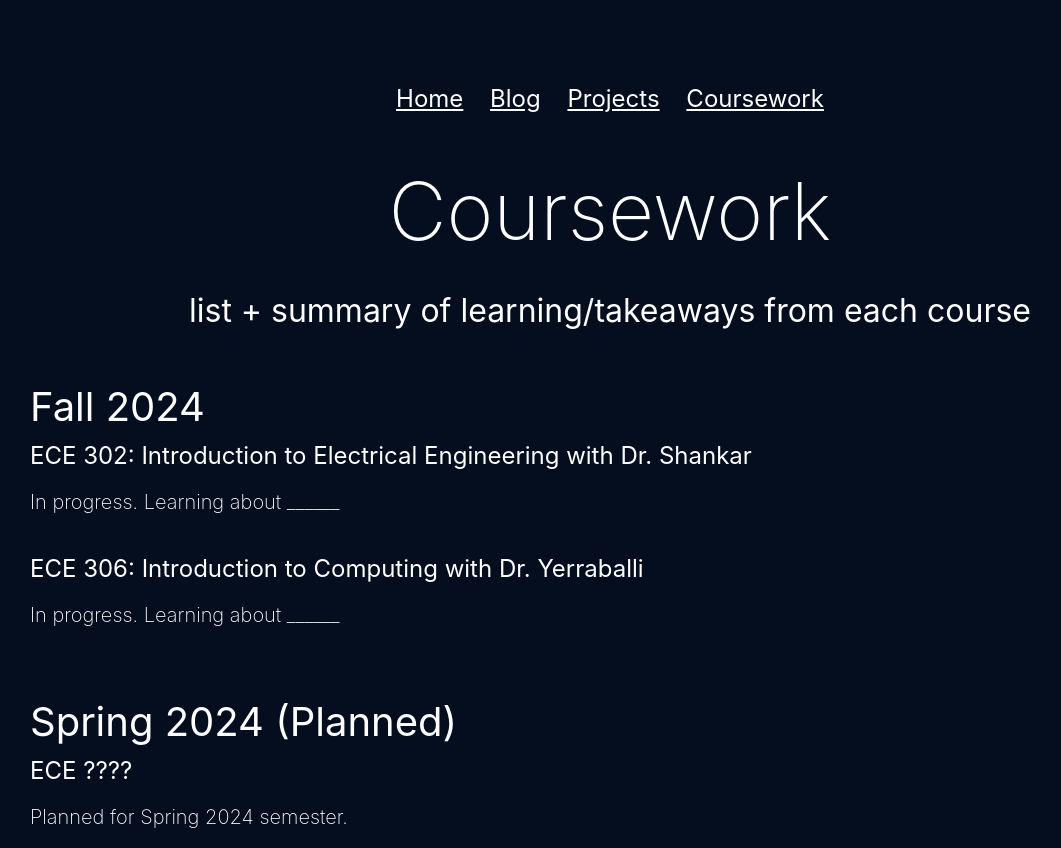
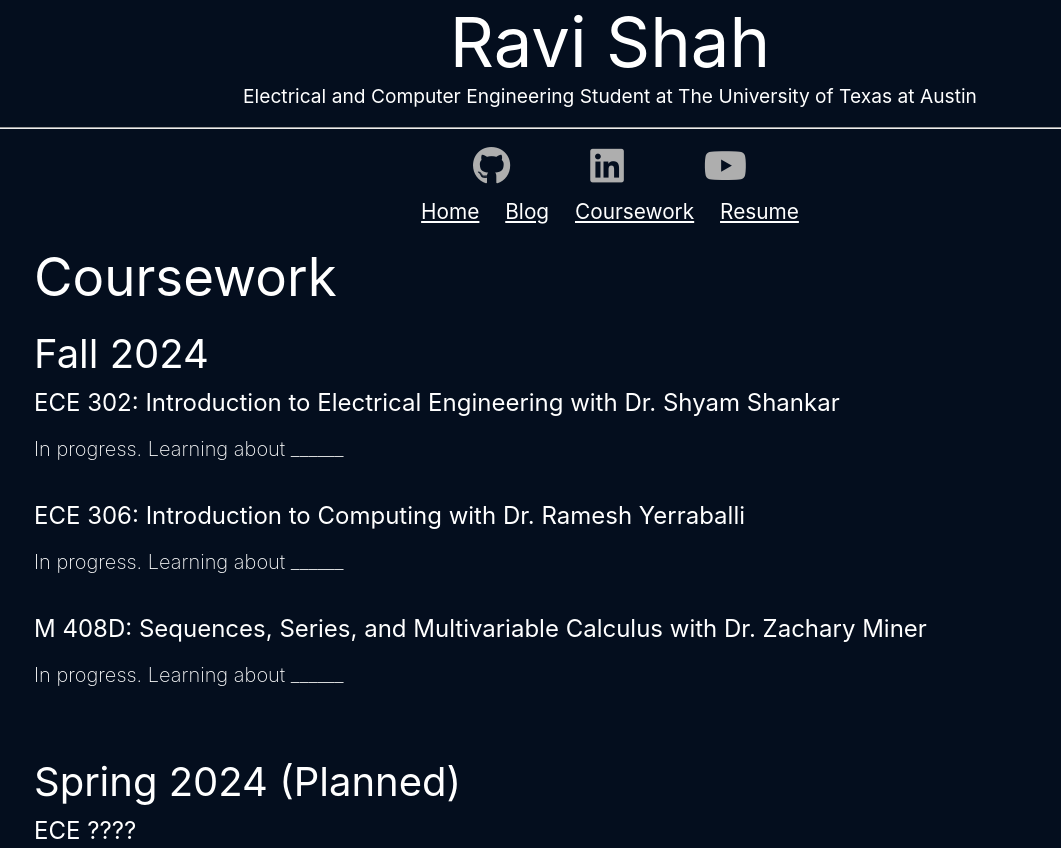
Before and after one commit to Rav4s/new-portfolio, a plain HTML site: page coursework/index.html in a window 1280 px wide. Shown: the top 848 px of the page, without its empty margins (30-1091 px from the left). Drawn offline with Linux system fonts and the light colour scheme.

Commit message:
update main page and layout

```diff
--- a/coursework/index.html
+++ b/coursework/index.html
@@ -66,21 +66,42 @@
 <body class="home-template">
     <div class="site-wrapper">
 
+        <div class="main-heading">
+            <h1>Ravi Shah</h1>
+        </div>
+
+        <div class="main-desc">
+            <p>Electrical and Computer Engineering Student at The University of Texas at Austin</p>
+        </div>
+
+        <hr />
+
+        <div class="icons-container">
+            <div class="icons-flex">
+                <div class="icon" id="github">
+                    <i class="fa-brands fa-github fa-2xl"></i>
+                </div>
+                <div class="icon" id="linkedin">
+                    <i class="fa-brands fa-linkedin fa-2xl"></i>
+                </div>
+                <div class="icon" id="youtube">
+                    <i class="fa-brands fa-youtube fa-2xl"></i>
+                </div>
+
+            </div>
+        </div>
+
         <div class="links-container">
             <p>
                 <a href="/">Home</a>
                 <a href="https://blog.yeetpc.com/">Blog</a>
-                <a href="https://projects.yeetpc.com/">Projects</a>
                 <a href="/coursework">Coursework</a>
+                <a href="https://drive.google.com/file/d/18FzSVNvmo2PB5H2fkcPdwhHGGxofkdqr/view?usp=sharing">Resume</a>
             </p>
         </div>
 
-        <div class="main-heading">
+        <div class="coursework-page-heading">
             <h1>Coursework</h1>
-        </div>
-
-        <div class="subtitle">
-            <p>list + summary of learning/takeaways from each course</p>
         </div>
 
         <div class="courses-year-container">
@@ -90,7 +111,7 @@
                 </div>
                 <div class="course-container">
                     <div class="course-heading">
-                        <h3>ECE 302: Introduction to Electrical Engineering with Dr. Shankar</h3>
+                        <h3>ECE 302: Introduction to Electrical Engineering with Dr. Shyam Shankar</h3>
                     </div>
                     <div class="course-content">
                         <p>In progress. Learning about ______</p>
@@ -98,7 +119,15 @@
                 </div>
                 <div class="course-container">
                     <div class="course-heading">
-                        <h3>ECE 306: Introduction to Computing with Dr. Yerraballi</h3>
+                        <h3>ECE 306: Introduction to Computing with Dr. Ramesh Yerraballi</h3>
+                    </div>
+                    <div class="course-content">
+                        <p>In progress. Learning about ______</p>
+                    </div>
+                </div>
+                <div class="course-container">
+                    <div class="course-heading">
+                        <h3>M 408D: Sequences, Series, and Multivariable Calculus with Dr. Zachary Miner</h3>
                     </div>
                     <div class="course-content">
                         <p>In progress. Learning about ______</p>
--- a/css/coursework.css
+++ b/css/coursework.css
@@ -1,3 +1,11 @@
+.coursework-page-heading h1 {
+    font-size: 3.3rem;
+    text-align: left;
+    padding-left: 5%;
+    padding-right: 5%;
+    padding-bottom: 5%;
+}
+
 .courses-year-container {
     text-align: center;
     margin: 0 auto;
@@ -6,8 +14,8 @@
 
 .courses-semester-container {
     padding: 20px;
-    padding-left: 60px;
-    padding-right: 60px;
+    padding-left: 5%;
+    padding-right: 5%;
     text-align: left;
     width: 100%;
 }
--- a/css/new-portfolio.css
+++ b/css/new-portfolio.css
@@ -32,8 +32,7 @@ img {
 h1 {
     color: white;
     font-family: -apple-system, BlinkMacSystemFont, avenir next, avenir, segoe ui, helvetica neue, helvetica, Cantarell, Ubuntu, roboto, noto, arial, sans-serif;
-    font-size: 5rem;
-    font-weight: 200;
+    font-size: 4.3rem;
 }
 
 h2 {
@@ -60,29 +59,31 @@ a:hover {
 
 .main-heading {
     text-align: center;
-    padding-top: 25px;
+    margin-top: 0;
 }
 
 .subtitle {
     color: white;
-    text-align: center;
+    text-align: left;
+    padding-left: 5%;
+    padding-right: 5%;
+    padding-bottom: 5%;
 }
 
 .subtitle p {
     color: white;
-    font-size: 2rem;
+    font-size: 1.4rem;
 }
 
 .icons-container {
     width: 100%;
     text-align: center;
+    margin-bottom: 0;
 }
 
 .icons-flex {
     margin: 0 auto;
-    margin-top: 100px;
-    padding: 5px;
-    height: 100px;
+    margin-top: 25px;
     display: flex;
     justify-content: center;
     align-items: center;
@@ -90,8 +91,9 @@ a:hover {
 
 .icon {
     color: rgb(174, 174, 174);
-    font-size: 2rem;
-    padding-right: 15px;
+    font-size: 1.2rem;
+    margin-right: 40px;
+    margin-left: 40px;
 }
 
 .icon:hover {
@@ -128,12 +130,33 @@ a:hover {
 }
 
 .links-container {
-    padding-top: 60px;
     color: white;
     text-align: center;
-    font-size: 1.5rem;
+    font-size: 1.3rem;
+    margin-top: 0;
+
 }
 
 .links-container a {
     margin: 10px;
+    margin-top: 0;
 }
+
+.main-desc p {
+    color: white;
+    text-align: center;
+    font-size: 1.2rem;
+    margin-top: 0;
+}
+
+.profile-container {
+    text-align: center;
+    margin-top: 35px;
+}
+
+.profile-container img {
+    clip-path: circle();
+    width: 100%;
+    max-width: 300px;
+    height: auto;
+}
```
Also changed, not shown: index.html (+22 -12 lines), img/portfolio_profile.jpg (added).
